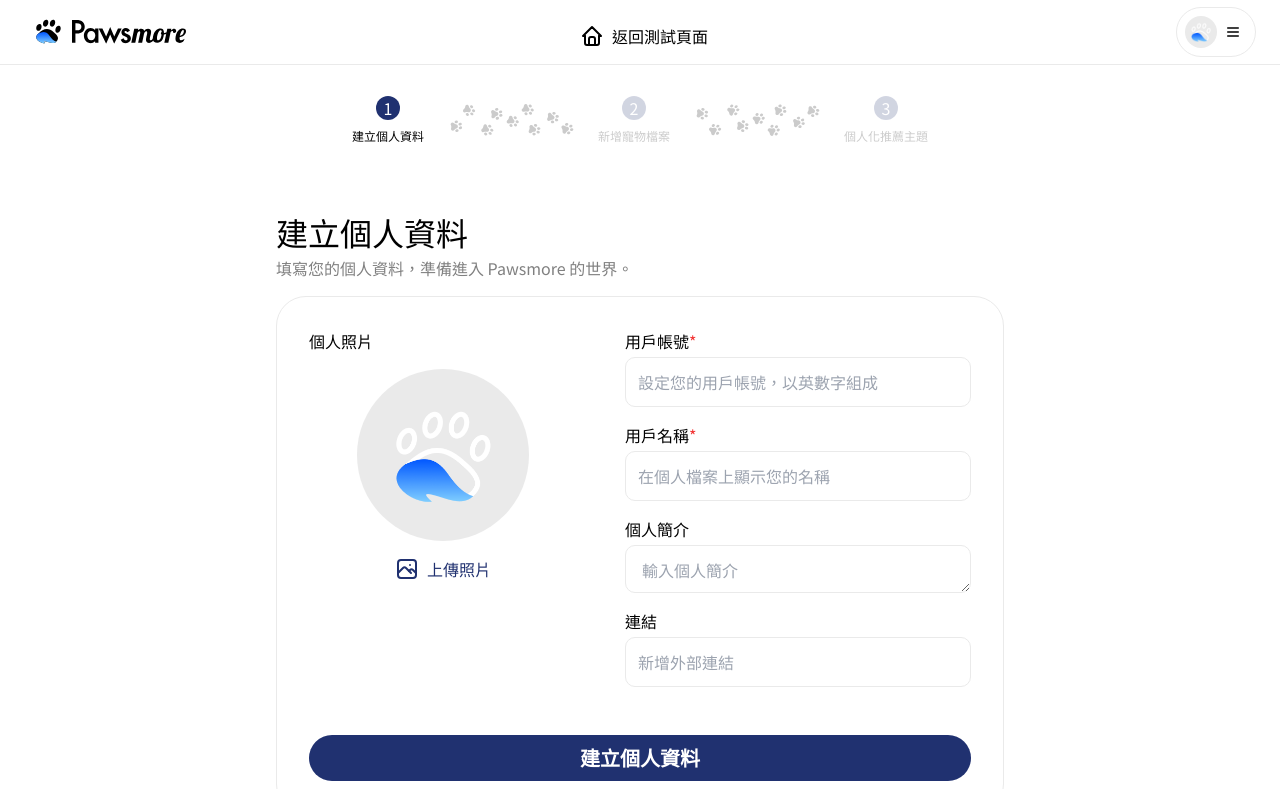
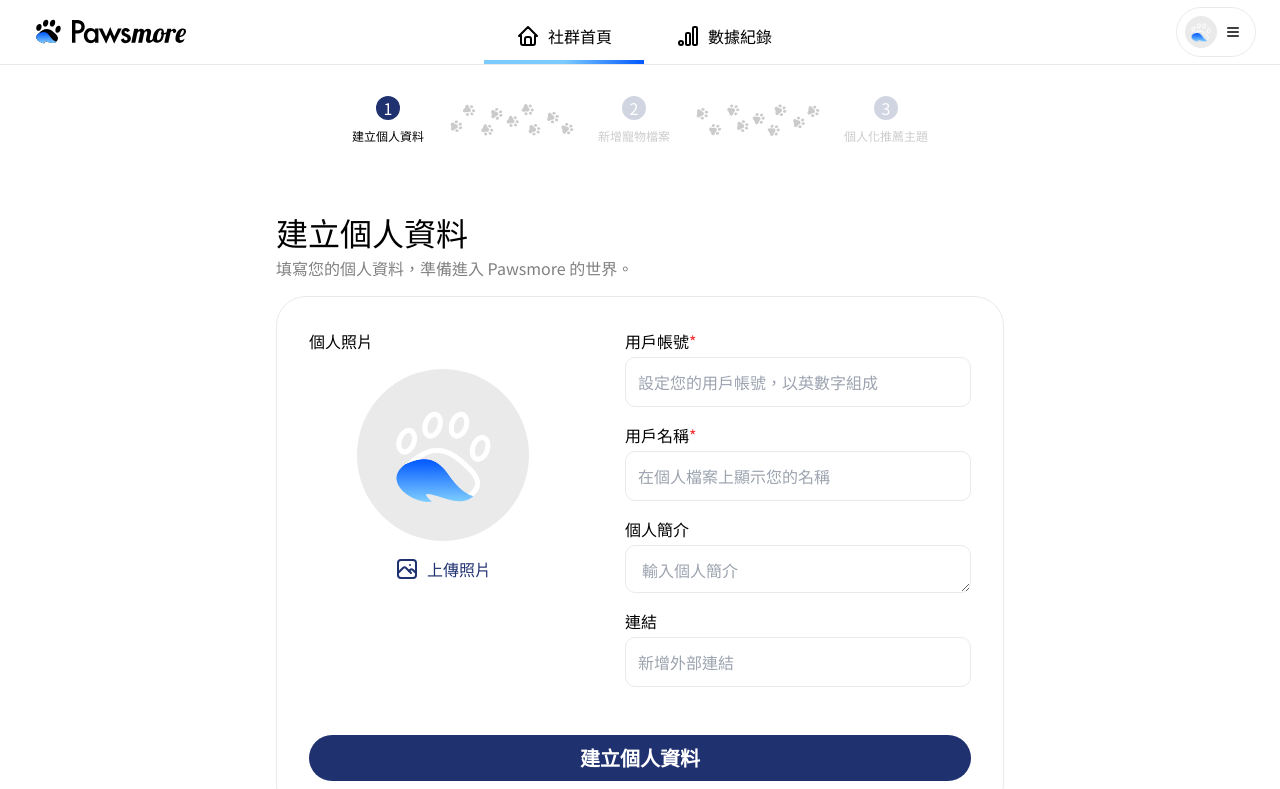
Before and after one commit to penspulse326/rocket_pawsmore, a Next.js app: page /member/new/create_profile in a window 1280 px wide. Shown: the top 789 px of the page. Built offline with nearby package versions, Linux system fonts and the light colour scheme.

Commit message:
feat: get user's info after add new profile

```diff
--- a/next.config.js
+++ b/next.config.js
@@ -1,6 +1,9 @@
 /** @type {import('next').NextConfig} */
 const nextConfig = {
   reactStrictMode: true,
-}
+  images: {
+    domains: ["res.cloudinary.com"],
+  },
+};
 
-module.exports = nextConfig
+module.exports = nextConfig;
--- a/src/components/navbar/BurgerMenu.tsx
+++ b/src/components/navbar/BurgerMenu.tsx
@@ -1,17 +1,47 @@
+import { IconMenu2 } from "@tabler/icons-react";
+import Image from "next/image";
 import Link from "next/link";
+import { useState } from "react";
 
 interface MenuPropsType {
-  isMenuOpen: boolean;
-  userId: string;
+  username: string;
+  headShot: string;
   handleLogout: () => void;
 }
 
 const Menu: React.FC<MenuPropsType> = ({
-  isMenuOpen,
-  userId,
+  headShot,
+  username,
   handleLogout,
 }) => {
+  const [isMenuOpen, setIsMenuOpen] = useState(false);
+
   return (
+    <div className="col-span-1 flex justify-end items-center">
+      <div
+        className={`${
+          isMenuOpen && "shadow-custom"
+        } relative col-span-1 w-20 border border-stroke rounded-[30px] duration-300`}
+      >
+        <button
+          type="button"
+          onClick={() => setIsMenuOpen(!isMenuOpen)}
+          onBlur={() => setIsMenuOpen(false)}
+          className="flex items-center gap-2 p-2 w-full h-full"
+        >
+          <div className="w-8 h-8 rounded-full overflow-hidden">
+            <Image
+              src={headShot || "/images/default-photo.png"}
+              alt={username}
+              width={100}
+              height={100}
+              className="w-full h-full scale-110"
+            />
+          </div>
+          <IconMenu2
+            className={`${isMenuOpen && "rotate-90"} w-4 h-4 duration-300`}
+          />
+        </button>
         <ul
           className={`${
             isMenuOpen ? "tenkai-t-r" : "fuuin-t-r"
@@ -52,6 +82,8 @@ const Menu: React.FC<MenuPropsType> = ({
             </button>
           </li>
         </ul>
+      </div>
+    </div>
   );
 };
 
--- a/src/components/navbar/Navbar.tsx
+++ b/src/components/navbar/Navbar.tsx
@@ -2,11 +2,7 @@ import Image from "next/image";
 import Link from "next/link";
 import { useRouter } from "next/router";
 import { useState } from "react";
-import {
-  IconHome,
-  IconBrandGoogleAnalytics,
-  IconMenu2,
-} from "@tabler/icons-react";
+import { IconHome, IconBrandGoogleAnalytics } from "@tabler/icons-react";
 
 import { useDispatch, useSelector } from "react-redux";
 import { RootState } from "@/common/redux/store";
@@ -16,13 +12,14 @@ import BurgerMenu from "./BurgerMenu";
 
 const Navbar: React.FC = () => {
   const router = useRouter();
+
   const dispatch = useDispatch();
-  const { userId, username, headShot } = useSelector(
+  const { headShot, username } = useSelector(
     (state: RootState) => state.userInfo
   );
 
-  const [isMenuOpen, setIsMenuOpen] = useState(false);
   const [page, setPage] = useState(0);
+
   const sliderStyle = `${
     page ? "slide-r" : "slide-l"
   } absolute left-0 bottom-0 w-[50%] h-1 bg-gradient-to-r from-[#7CCBFF] via-[#7CCBFF] to-[#0057FF]
@@ -49,11 +46,10 @@ const Navbar: React.FC = () => {
   // }, [userId, username]);
 
   return (
-    <>
     <nav className="fixed top-0 z-50 w-[100vw] border-b border-stroke bg-white">
       <div className="outer grid grid-cols-3 pl-8 pr-6 h-16">
         {/* Logo 連結 */}
-          <Link href="/social" className="col-span-1 flex items-center">
+        <Link href="/" className="col-span-1 flex items-center">
           <Image
             src="/images/logo.svg"
             alt="logo"
@@ -70,9 +66,8 @@ const Navbar: React.FC = () => {
             className="ml-2 w-auto h-6"
           />
         </Link>
-          {/* 頁面連結 // username 不存在代表還沒有建立個人資料 */}
+        {/* 頁面連結 */}
         <div className="col-span-1 flex justify-center h-16">
-            {username ? (
           <div className="relative flex justify-center">
             <Link
               href="/social"
@@ -83,7 +78,7 @@ const Navbar: React.FC = () => {
               社群首頁
             </Link>
             <Link
-                  href="/test/record_dashboard"
+              href="/record_dashboard"
               className="flex gap-2 px-8 pt-6 pb-5"
               onClick={() => setPage(1)}
             >
@@ -92,55 +87,15 @@ const Navbar: React.FC = () => {
             </Link>
             <div className={sliderStyle}></div>
           </div>
-            ) : (
-              <Link
-                href="/"
-                className="flex gap-2 px-8 pt-6 pb-5"
-                onClick={() => setPage(0)}
-              >
-                <IconHome />
-                返回測試頁面
-              </Link>
-            )}
         </div>
         {/* 個人資訊按鈕 */}
-          <div className="col-span-1 flex justify-end items-center">
-            <div
-              className={`${
-                isMenuOpen && "shadow-custom"
-              } relative col-span-1 w-20 border border-stroke rounded-[30px] duration-300`}
-            >
-              <button
-                type="button"
-                onClick={() => setIsMenuOpen(!isMenuOpen)}
-                onBlur={() => setIsMenuOpen(false)}
-                className="flex items-center gap-2 p-2 w-full h-full"
-              >
-                <div className="w-8 h-8 rounded-full overflow-hidden">
-                  <Image
-                    src={headShot || "/images/default-photo.png"}
-                    alt={username}
-                    width={100}
-                    height={100}
-                    className="scale-110"
+        <BurgerMenu
+          headShot={headShot}
+          username={username}
+          handleLogout={() => handleLogout()}
         />
       </div>
-                <IconMenu2
-                  className={`${
-                    isMenuOpen && "rotate-90"
-                  } w-4 h-4 duration-300`}
-                />
-              </button>
-              <BurgerMenu
-                isMenuOpen={isMenuOpen}
-                userId={userId}
-                handleLogout={handleLogout}
-              />
-            </div>
-          </div>
-        </div>
     </nav>
-    </>
   );
 };
 
--- a/src/pages/login.tsx
+++ b/src/pages/login.tsx
@@ -4,14 +4,13 @@ import { useState, ReactElement } from "react";
 import HomeLayout from "@/containers/home/HomeLayout";
 import Login from "@/containers/home/Login";
 import Loading from "@/components/Loading";
+import apiNext from "./api/apiNext";
 
 import { useDispatch } from "react-redux";
 import { setUserInfo } from "@/common/redux/userInfoSlice";
 
 import type { NextPageWithLayout } from "../pages/_app";
 import type { LoginFormType } from "@/types";
-
-import apiNext from "./api/apiNext";
 
 const LoginPage: NextPageWithLayout = () => {
   const router = useRouter();
--- a/src/pages/member/new/create_profile.tsx
+++ b/src/pages/member/new/create_profile.tsx
@@ -5,12 +5,15 @@ import MemberForm from "@/containers/createProfile/MemberForm";
 import { mediaUpload } from "@/common/helpers/mediaManager";
 import apiNext from "@/pages/api/apiNext";
 
+import { useDispatch, useSelector } from "react-redux";
+import { RootState } from "@/common/redux/store";
+import { setUserInfo } from "@/common/redux/userInfoSlice";
+
 import type { NextPageWithLayout } from "../../_app";
 import type { MemberFormType } from "@/types";
-import { useSelector } from "react-redux";
-import { RootState } from "@/common/redux/store";
 
 const CreateProfilePage: NextPageWithLayout = () => {
+  const dispatch = useDispatch();
   const { token } = useSelector((state: RootState) => state.userInfo);
 
   const [isLoading, setIsLoading] = useState(false);
@@ -31,6 +34,7 @@ const CreateProfilePage: NextPageWithLayout = () => {
 
       if (response.ok) {
         setStatusCode(200);
+        dispatch(setUserInfo({ ...data, headShot: imgUrl }));
         return true;
       } else {
         setStatusCode(response.status);
--- a/src/pages/signup.tsx
+++ b/src/pages/signup.tsx
@@ -7,12 +7,11 @@ import { setUserInfo } from "@/common/redux/userInfoSlice";
 import HomeLayout from "@/containers/home/HomeLayout";
 import SignUp from "@/containers/home/SignUp";
 import Loading from "@/components/Loading";
+import apiNext from "./api/apiNext";
 
 import type { ReactElement } from "react";
 import type { NextPageWithLayout } from "../pages/_app";
 import type { LoginFormType } from "@/types";
-
-import apiNext from "./api/apiNext";
 
 const SignUpPage: NextPageWithLayout = () => {
   const router = useRouter();
```
Lines whose indentation alone changed are shown as unchanged.
